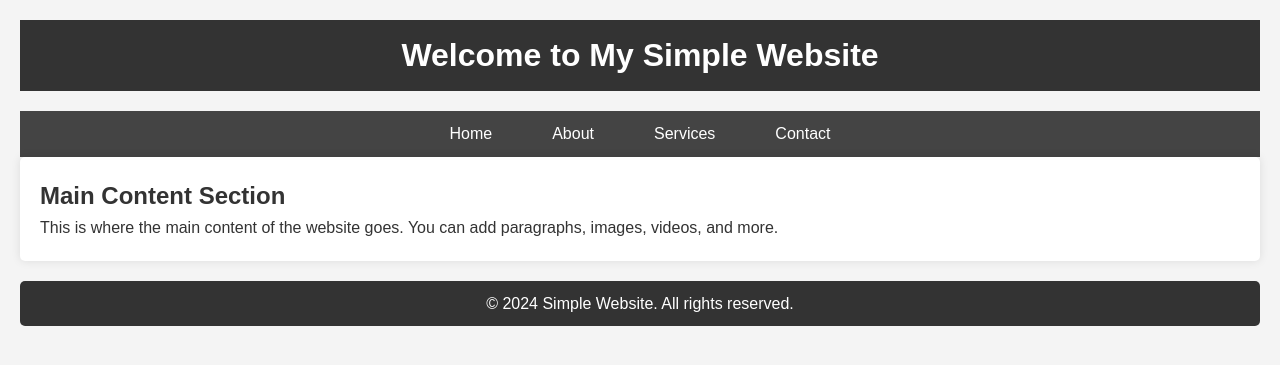
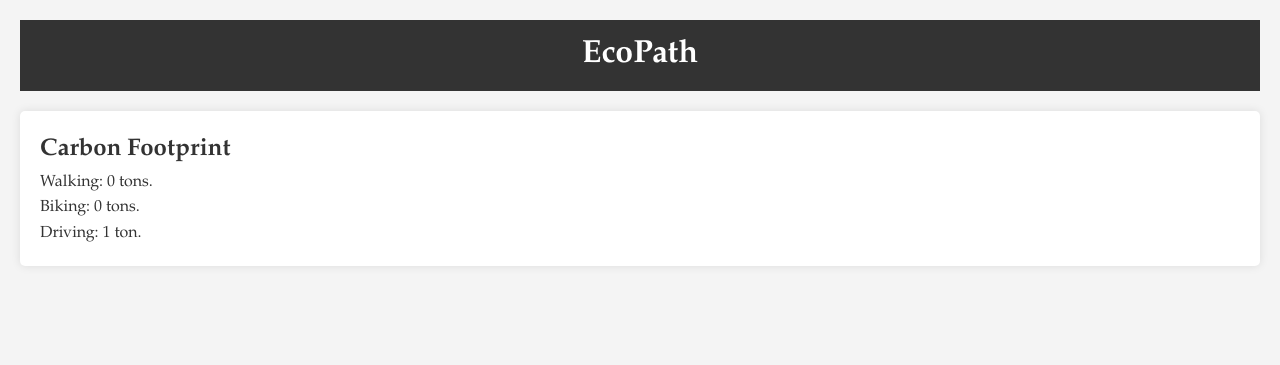
Before and after one commit to AnamKhan2004/EcoPath, a Flask app: template templates/index.html in a window 1280 px wide. Shown: the top 365 px of the page. Run offline with Flask 3, Linux system fonts and the light colour scheme; the template is opened without the code that fills it, so the values that code supplies are empty.

Commit message:
basic setup of web app

```diff
--- a/app.py
+++ b/app.py
@@ -1,19 +1,10 @@
-from flask import Flask, jsonify
+from flask import Flask, render_template
 
-# Create an instance of the Flask class
 app = Flask(__name__)
 
-# Define a route for the root URL
 @app.route('/')
-def home():
-    return "Hello, World!"
+def index():
+    return render_template('index.html')
 
-# Define another route that returns JSON data
-@app.route('/api')
-def api():
-    data = {"message": "Welcome to the Flask API"}
-    return jsonify(data)
-
-# Run the application if this script is executed directly
 if __name__ == '__main__':
     app.run(debug=True)
--- a/static/css/styles.css
+++ b/static/css/styles.css
@@ -7,7 +7,7 @@ body, h1, h2, p, ul, li {
 
 /* Basic styling for the body */
 body {
-    font-family: Arial, sans-serif;
+    font-family: 'Garamond', 'Times New Roman', serif;
     line-height: 1.6;
     background-color: #f4f4f4;
     color: #333;
@@ -23,30 +23,6 @@ header {
     margin-bottom: 20px;
 }
 
-/* Navigation bar styling */
-nav ul {
-    list-style: none;
-    padding: 0;
-    display: flex;
-    justify-content: center;
-    background: #444;
-}
-
-nav ul li {
-    margin: 0 10px;
-}
-
-nav ul li a {
-    color: #fff;
-    text-decoration: none;
-    padding: 10px 20px;
-    display: block;
-}
-
-nav ul li a:hover {
-    background: #555;
-}
-
 /* Main content styling */
 main {
     background: #fff;
@@ -55,13 +31,3 @@ main {
     border-radius: 5px;
     box-shadow: 0 0 10px rgba(0, 0, 0, 0.1);
 }
-
-/* Footer styling */
-footer {
-    background: #333;
-    color: #fff;
-    text-align: center;
-    padding: 10px 0;
-    border-radius: 5px;
-    margin-top: 20px;
-}
--- a/templates/index.html
+++ b/templates/index.html
@@ -4,26 +4,17 @@
     <meta charset="UTF-8">
     <meta name="viewport" content="width=device-width, initial-scale=1.0">
     <title>Simple Website</title>
-    <link rel="stylesheet" href="styles.css">
+    <link rel="stylesheet" href="{{ url_for('static', filename='css/styles.css') }}">
 </head>
 <body>
     <header>
-        <h1>Welcome to My Simple Website</h1>
+        <h1>EcoPath</h1>
     </header>
-    <nav>
-        <ul>
-            <li><a href="#">Home</a></li>
-            <li><a href="#">About</a></li>
-            <li><a href="#">Services</a></li>
-            <li><a href="#">Contact</a></li>
-        </ul>
-    </nav>
     <main>
-        <h2>Main Content Section</h2>
-        <p>This is where the main content of the website goes. You can add paragraphs, images, videos, and more.</p>
+        <h2>Carbon Footprint</h2>
+        <p>Walking: 0 tons.</p>
+        <p>Biking: 0 tons.</p>
+        <p>Driving: 1 ton.</p>
     </main>
-    <footer>
-        <p>&copy; 2024 Simple Website. All rights reserved.</p>
-    </footer>
 </body>
 </html>
```
